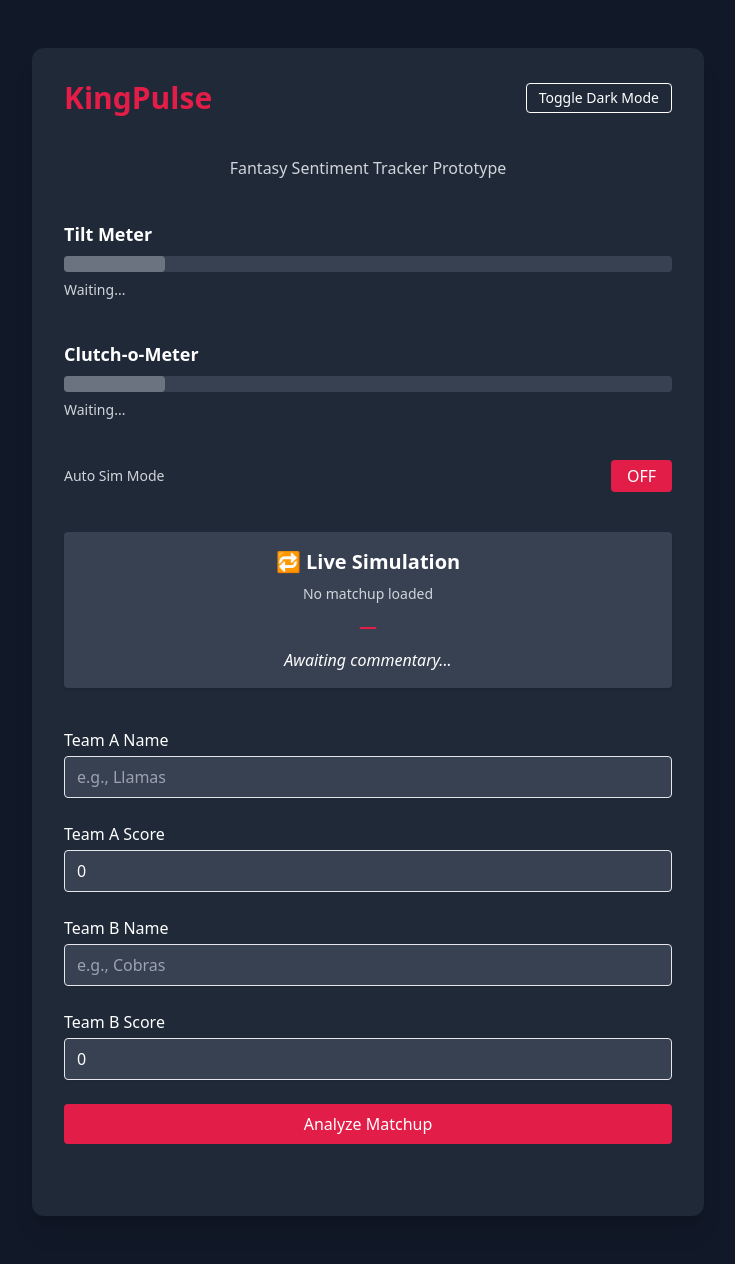
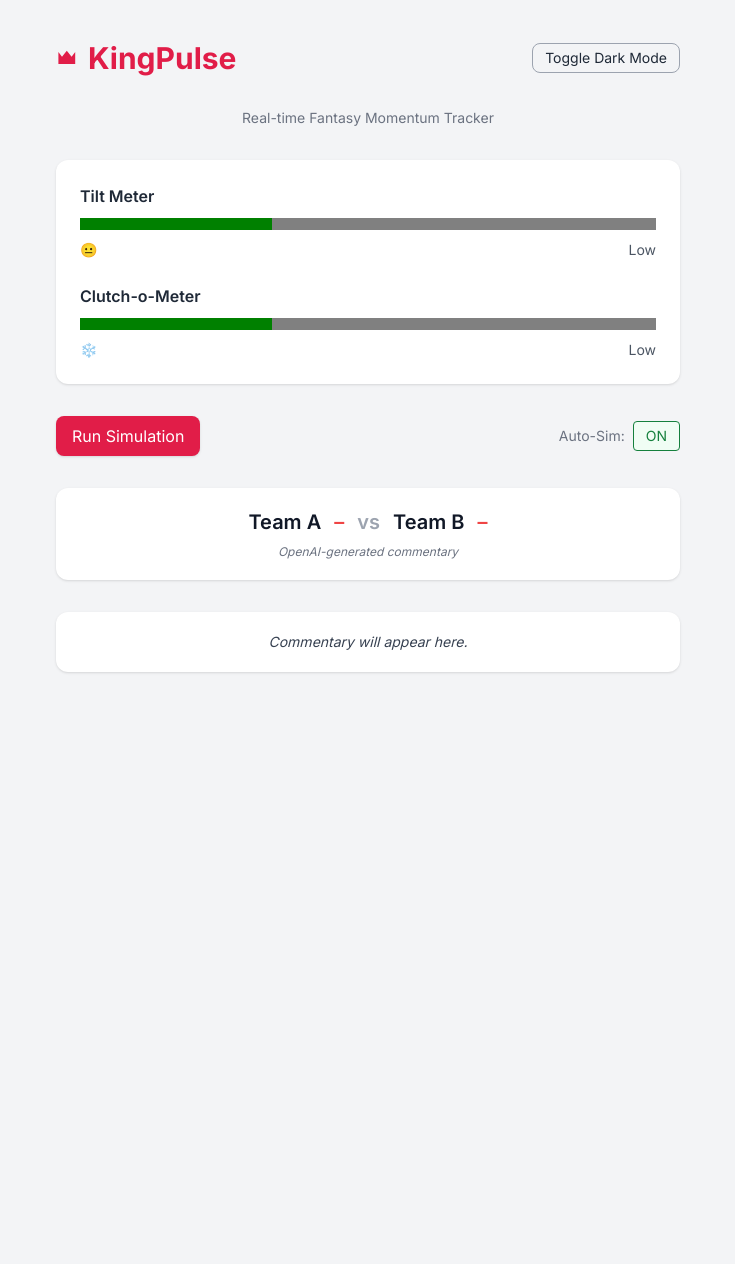
Before and after one commit to brybarrett/kingpulse, a Flask app: page / in a window 1280 px wide. Shown: the whole page, without its empty margins (272-1007 px from the left). After the commit the page ends 673 px from the top, so only its background shows below. Run offline with Flask 3, Linux system fonts and the light colour scheme; some libraries are stand-ins or nearby versions.

Commit message:
♻️ Final tweaks to KingPulse UI before presentation

```diff
--- a/app.py
+++ b/app.py
@@ -1,4 +1,4 @@
-from flask import Flask, render_template, request, jsonify
+from flask import Flask, render_template, request, jsonify, send_from_directory
 from pulse_engine import generate_commentary
 from win_simulator import calculate_win_probability, get_tilt_level
 import random
@@ -6,12 +6,17 @@ import os
 
 app = Flask(__name__)
 
-# --- Routes ---
+# --- Static File Fix ---
+@app.route('/assets/<path:filename>')
+def serve_assets(filename):
+    return send_from_directory('assets', filename)
 
+# --- Home Route ---
 @app.route('/')
 def index():
     return render_template('index.html')
 
+# --- Analyze Simulation POST Route ---
 @app.route('/analyze', methods=['POST'])
 def analyze():
     data = request.get_json()
@@ -20,23 +25,33 @@ def analyze():
     score_a = int(data.get('score_a', 0))
     score_b = int(data.get('score_b', 0))
 
+    # Win % + Tilt Logic
     a_win, b_win = calculate_win_probability(score_a, score_b)
     win_diff = abs(a_win - b_win)
     tilt = get_tilt_level(win_diff)
 
+    # Mock Clutch Logic
+    clutch_level = random.choice(["Low", "Medium", "High"])
+
+    # Commentary Generation
     commentary = generate_commentary(team_a, team_b, score_a, score_b, a_win, b_win, tilt)
 
+    # MUST include raw data back to frontend
     result = {
+        "team_a": team_a,
+        "team_b": team_b,
+        "score_a": score_a,
+        "score_b": score_b,
         "team_a_win_pct": a_win,
         "team_b_win_pct": b_win,
         "tilt_level": tilt,
+        "clutch_level": clutch_level,
         "commentary": commentary
     }
 
     return jsonify(result)
 
-# --- Run Server ---
-
+# --- Run Local Server ---
 if __name__ == '__main__':
     port = int(os.environ.get("PORT", 5000))
     app.run(host='0.0.0.0', port=port)
--- /dev/null
+++ b/static/js/sim_engine.js
@@ -0,0 +1,122 @@
+document.addEventListener('DOMContentLoaded', () => {
+  let simInterval = null;
+
+  const toggleButton = document.getElementById('autoToggle');
+  const simButton = document.getElementById('startSimButton');
+  const tiltBar = document.getElementById('tiltBar');
+  const clutchBar = document.getElementById('clutchBar');
+  const tiltLabel = document.getElementById('tiltLabel');
+  const clutchLabel = document.getElementById('clutchLabel');
+  const commentaryBox = document.getElementById('commentaryBox');
+  const dangerBanner = document.getElementById('dangerBanner');
+
+  // Fallback: If no span structure exists for matchups
+  const teamA = document.getElementById('teamA') || document.createElement('span');
+  const teamB = document.getElementById('teamB') || document.createElement('span');
+  const teamAScore = document.getElementById('teamAScore') || document.createElement('span');
+  const teamBScore = document.getElementById('teamBScore') || document.createElement('span');
+
+  let eventData = [];
+
+  async function loadEvents() {
+    try {
+      const res = await fetch('/assets/events.json');
+      eventData = await res.json();
+      console.log("[📦] Events loaded:", eventData.length);
+    } catch (err) {
+      console.error("[❌] Failed to load events.json:", err);
+    }
+  }
+
+  function getRandomEvent() {
+    const index = Math.floor(Math.random() * eventData.length);
+    return eventData[index];
+  }
+
+  async function simulate() {
+    if (eventData.length === 0) {
+      console.warn("[⚠️] No events to simulate.");
+      return;
+    }
+
+    const event = getRandomEvent();
+
+    try {
+      const res = await fetch('/analyze', {
+        method: 'POST',
+        headers: { 'Content-Type': 'application/json' },
+        body: JSON.stringify(event)
+      });
+
+      const result = await res.json();
+
+      // Update meters
+      tiltLabel.textContent = result.tilt_level;
+      clutchLabel.textContent = result.clutch_level;
+
+      const tiltIndex = ["Low", "Medium", "High"].indexOf(result.tilt_level);
+      const clutchIndex = ["Low", "Medium", "High"].indexOf(result.clutch_level);
+      tiltBar.value = tiltIndex >= 0 ? tiltIndex + 1 : 0;
+      clutchBar.value = clutchIndex >= 0 ? clutchIndex + 1 : 0;
+
+      // Danger banner
+      if (result.tilt_level === "High") {
+        dangerBanner.classList.remove("hidden");
+        dangerBanner.classList.add("flex");
+      } else {
+        dangerBanner.classList.add("hidden");
+        dangerBanner.classList.remove("flex");
+      }
+
+      // Matchup display fallback (if needed)
+      const matchupDisplay = document.getElementById('matchupDisplay');
+      if (matchupDisplay) {
+        matchupDisplay.innerHTML = `
+          <span class="font-semibold text-gray-800 dark:text-gray-100" id="teamA">${event.team_a}</span>
+          <span class="text-gray-600 dark:text-gray-300" id="teamAScore">(${event.score_a})</span>
+          <span class="text-gray-500 mx-2">vs</span>
+          <span class="font-semibold text-gray-800 dark:text-gray-100" id="teamB">${event.team_b}</span>
+          <span class="text-gray-600 dark:text-gray-300" id="teamBScore">(${event.score_b})</span>
+        `;
+      }
+
+      // Commentary
+      commentaryBox.textContent = result.commentary;
+
+      console.log("[🎯] Simulated:", event.team_a, "vs", event.team_b);
+
+    } catch (err) {
+      console.error("[💥] Simulation error:", err);
+    }
+  }
+
+  // Manual Sim
+  simButton.addEventListener('click', simulate);
+
+  // Auto Sim Toggle
+  toggleButton.addEventListener('click', () => {
+    const isOn = toggleButton.textContent === "ON";
+
+    if (isOn) {
+      toggleButton.textContent = "OFF";
+      toggleButton.classList.remove('text-green-700', 'border-green-700', 'bg-green-50');
+      toggleButton.classList.add('text-gray-600', 'border-gray-400');
+      clearInterval(simInterval);
+    } else {
+      toggleButton.textContent = "ON";
+      toggleButton.classList.remove('text-gray-600', 'border-gray-400');
+      toggleButton.classList.add('text-green-700', 'border-green-700', 'bg-green-50');
+      simInterval = setInterval(simulate, 4000);
+    }
+  });
+
+  // Theme toggle fallback
+  const themeToggle = document.getElementById("themeToggle");
+  if (themeToggle) {
+    themeToggle.addEventListener("click", () => {
+      document.documentElement.classList.toggle("dark");
+    });
+  }
+
+  loadEvents();
+});
--- a/static/js/state_manager.js
+++ b/static/js/state_manager.js
@@ -5,6 +5,7 @@ document.addEventListener("DOMContentLoaded", () => {
   const resultBox = document.getElementById("results");
   const commentaryBox = document.getElementById("commentary");
   const banner = document.getElementById("dangerBanner");
+  const simCommentary = document.getElementById("simCommentary");
 
   form.addEventListener("submit", async (e) => {
     e.preventDefault();
@@ -32,10 +33,7 @@ document.addEventListener("DOMContentLoaded", () => {
 
       const data = await response.json();
 
-      // Update commentary
-      commentaryBox.textContent = data.commentary;
-
-      // Update results
+      // Update result box
       resultBox.innerHTML = `
         <p><strong>${teamA}:</strong> ${data.team_a_win_pct}%</p>
         <p><strong>${teamB}:</strong> ${data.team_b_win_pct}%</p>
@@ -43,11 +41,14 @@ document.addEventListener("DOMContentLoaded", () => {
         <p><strong>Clutch Rating:</strong> ${data.clutch_level}</p>
       `;
 
+      // Update live commentary section
+      commentaryBox.textContent = data.commentary;
+
       // Update meters
       updateTiltMeter(data.tilt_level);
       updateClutchMeter(data.clutch_level);
 
-      // Trigger danger banner for high tilt
+      // Update danger banner visibility
       if (data.tilt_level === "High") {
         banner.classList.remove("hidden");
         banner.classList.add("flex");
@@ -55,7 +56,6 @@ document.addEventListener("DOMContentLoaded", () => {
         banner.classList.add("hidden");
         banner.classList.remove("flex");
       }
-
     } catch (error) {
       console.error("Analysis error:", error);
       resultBox.innerHTML = `<p style="color: red;">Something went wrong. Try again.</p>`;
--- a/templates/index.html
+++ b/templates/index.html
@@ -1,9 +1,25 @@
 <!DOCTYPE html>
-<html lang="en" class="dark">
+<html lang="en">
 <head>
   <meta charset="UTF-8" />
   <meta name="viewport" content="width=device-width, initial-scale=1.0"/>
   <title>KingPulse – Fantasy Sentiment Engine</title>
+
+  <!-- Instant Dark Mode (prevents FOUC) -->
+  <script>
+    (function () {
+      try {
+        const theme = localStorage.getItem('theme');
+        if (theme === 'dark') {
+          document.documentElement.classList.add('dark');
+        } else {
+          document.documentElement.classList.remove('dark');
+        }
+      } catch (e) {}
+    })();
+  </script>
+
+  <!-- Tailwind -->
   <script src="https://cdn.tailwindcss.com"></script>
   <script>
     tailwind.config = {
@@ -12,167 +28,109 @@
         extend: {
           colors: {
             primary: '#e11d48',
-            surface: '#ffffff',
+            surface: '#1f2937',
             neutral: '#f3f4f6',
-            pulseLow: '#4ade80',
-            pulseMedium: '#facc15',
-            pulseHigh: '#ef4444',
-            clutchLow: '#9ca3af',
-            clutchMedium: '#60a5fa',
-            clutchHigh: '#22c55e'
+          },
+          fontFamily: {
+            sans: ['Inter', 'sans-serif']
           }
         }
       }
-    }
+    };
   </script>
+
+  <!-- Font -->
+  <link href="https://fonts.googleapis.com/css2?family=Inter:wght@400;600;700&display=swap" rel="stylesheet">
 </head>
-<body class="bg-neutral text-gray-900 dark:text-white dark:bg-gray-900 font-sans min-h-screen py-12 px-4 transition-all">
-  <div class="max-w-2xl mx-auto bg-surface dark:bg-gray-800 shadow-xl rounded-xl p-8 space-y-10">
+<body class="bg-neutral text-gray-800 font-sans transition-colors duration-300">
+
+<!-- APP SHELL -->
+<div class="max-w-2xl mx-auto py-10 px-6 space-y-8">
+
+  <!-- HEADER with Crown -->
   <div class="flex justify-between items-center">
-      <h1 class="text-3xl font-bold text-primary">KingPulse</h1>
-      <button id="themeToggle" class="text-sm border px-3 py-1 rounded text-gray-700 dark:text-white dark:border-white border-gray-700 hover:bg-gray-200 dark:hover:bg-gray-700 transition">
+    <h1 class="text-3xl font-bold text-primary flex items-center gap-2">
+      <!-- Crown Icon -->
+      <svg xmlns="http://www.w3.org/2000/svg" class="w-6 h-6" fill="currentColor" viewBox="0 0 20 20">
+        <path d="M2 5l3 4 4-5 4 5 3-4v10H2V5z"/>
+      </svg>
+      KingPulse
+    </h1>
+    <button id="themeToggle" class="text-sm px-3 py-1 border rounded-lg border-gray-400 hover:bg-gray-100 dark:hover:bg-gray-800">
       Toggle Dark Mode
     </button>
   </div>
-    <p class="text-center text-gray-700 dark:text-gray-300">Fantasy Sentiment Tracker Prototype</p>
 
-    <!-- Danger Alert Banner -->
-    <div id="dangerBanner" class="hidden items-center justify-between bg-red-600 text-white font-bold px-4 py-3 rounded shadow-lg mb-6">
-      <span>Warning: User at risk of full emotional breakdown!</span>
+  <p class="text-sm text-gray-500 dark:text-gray-400 text-center">Real-time Fantasy Momentum Tracker</p>
+
+  <!-- METERS -->
+  <div class="bg-white dark:bg-surface p-6 rounded-xl shadow space-y-6">
+    <div>
+      <h2 class="font-semibold mb-1">Tilt Meter</h2>
+      <progress id="tiltBar" max="3" value="1" class="w-full h-3 rounded-full bg-gray-300 dark:bg-gray-700"></progress>
+      <div class="flex justify-between items-center mt-1 text-sm">
+        <span id="tiltEmoji">😐</span>
+        <span id="tiltLabel" class="text-gray-600 dark:text-gray-300">Low</span>
       </div>
-
-    <!-- Tilt Meter -->
+    </div>
     <div>
-      <h2 class="text-lg font-semibold mb-2">Tilt Meter</h2>
-      <div class="w-full bg-gray-200 dark:bg-gray-700 rounded h-4 mb-2">
-        <div id="tiltVisual" class="h-4 rounded transition-all duration-500 bg-gray-500 w-1/6"></div>
+      <h2 class="font-semibold mb-1">Clutch-o-Meter</h2>
+      <progress id="clutchBar" max="3" value="1" class="w-full h-3 rounded-full bg-gray-300 dark:bg-gray-700"></progress>
+      <div class="flex justify-between items-center mt-1 text-sm">
+        <span id="clutchEmoji">❄️</span>
+        <span id="clutchLabel" class="text-gray-600 dark:text-gray-300">Low</span>
       </div>
-      <div class="flex justify-between text-sm text-gray-600 dark:text-gray-300">
-        <span id="tiltLabel">Waiting...</span>
-        <span id="tiltIcon"></span>
     </div>
   </div>
 
-    <!-- Clutch Meter -->
-    <div>
-      <h2 class="text-lg font-semibold mb-2">Clutch-o-Meter</h2>
-      <div class="w-full bg-gray-200 dark:bg-gray-700 rounded h-4 mb-2">
-        <div id="clutchVisual" class="h-4 rounded transition-all duration-500 bg-gray-500 w-1/6"></div>
-      </div>
-      <div class="flex justify-between text-sm text-gray-600 dark:text-gray-300">
-        <span id="clutchLabel">Waiting...</span>
-        <span id="clutchIcon"></span>
+  <!-- CONTROLS -->
+  <div class="flex items-center justify-between">
+    <button id="startSimButton" class="bg-primary hover:bg-rose-700 text-white px-4 py-2 rounded-lg shadow">Run Simulation</button>
+    <div class="flex items-center space-x-2">
+      <span class="text-sm text-gray-500 dark:text-gray-300">Auto-Sim:</span>
+      <button id="autoToggle" class="text-green-700 border border-green-700 bg-green-50 px-3 py-1 text-sm font-medium rounded">
+        ON
+      </button>
     </div>
   </div>
 
-    <!-- Simulation Toggle -->
-    <div class="flex items-center justify-between">
-      <label class="text-sm font-medium text-gray-700 dark:text-gray-300">Auto Sim Mode</label>
-      <button id="autoSimToggle" class="px-4 py-1 bg-primary text-white rounded hover:bg-red-700 transition">
-        OFF
-      </button>
+  <!-- DANGER BANNER -->
+  <div id="dangerBanner" class="hidden flex items-center justify-center bg-red-600 text-white text-sm font-bold py-2 rounded-lg shadow">
+    TILT WARNING – You're about to throw your phone.
   </div>
 
-    <!-- Live Simulation Display -->
-    <div id="simDisplay" class="p-4 mt-6 bg-gray-100 dark:bg-gray-700 rounded shadow text-center space-y-2">
-      <h2 class="text-xl font-bold">🔁 Live Simulation</h2>
-      <p id="simTeams" class="text-sm text-gray-700 dark:text-gray-300">No matchup loaded</p>
-      <p id="simScores" class="text-lg font-semibold text-primary">—</p>
-      <p id="simCommentary" class="text-base italic text-gray-800 dark:text-white">Awaiting commentary...</p>
+  <!-- MATCHUP DISPLAY -->
+  <div class="bg-white dark:bg-surface p-5 rounded-xl shadow space-y-2" id="matchupDisplay">
+    <div class="text-center space-x-2 text-xl font-semibold">
+      <span id="teamA" class="text-gray-900 dark:text-white">Team A</span>
+      <span id="teamAScore" class="text-red-500">–</span>
+      <span class="text-gray-400">vs</span>
+      <span id="teamB" class="text-gray-900 dark:text-white">Team B</span>
+      <span id="teamBScore" class="text-red-500">–</span>
+    </div>
+    <p class="text-xs italic text-gray-500 dark:text-gray-400 text-center">OpenAI-generated commentary</p>
   </div>
 
-    <!-- Input Controls -->
-    <form id="matchup-form" class="space-y-6">
-      <div>
-        <label for="team-a" class="block mb-1 font-medium">Team A Name</label>
-        <input type="text" id="team-a" class="w-full px-3 py-2 border rounded shadow-sm dark:bg-gray-700 dark:text-white" placeholder="e.g., Llamas">
-      </div>
-      <div>
-        <label for="score-a" class="block mb-1 font-medium">Team A Score</label>
-        <input type="number" id="score-a" class="w-full px-3 py-2 border rounded shadow-sm dark:bg-gray-700 dark:text-white" value="0">
-      </div>
-      <div>
-        <label for="team-b" class="block mb-1 font-medium">Team B Name</label>
-        <input type="text" id="team-b" class="w-full px-3 py-2 border rounded shadow-sm dark:bg-gray-700 dark:text-white" placeholder="e.g., Cobras">
-      </div>
-      <div>
-        <label for="score-b" class="block mb-1 font-medium">Team B Score</label>
-        <input type="number" id="score-b" class="w-full px-3 py-2 border rounded shadow-sm dark:bg-gray-700 dark:text-white" value="0">
+  <!-- COMMENTARY -->
+  <div id="commentaryBox" class="bg-white dark:bg-surface p-5 rounded-xl shadow text-center text-sm text-gray-700 dark:text-gray-200 italic">
+    Commentary will appear here.
   </div>
 
-      <button type="submit" class="w-full py-2 px-4 bg-primary text-white rounded hover:bg-red-700 transition">
-        Analyze Matchup
-      </button>
-    </form>
-
-    <!-- Live Output -->
-    <div class="mt-8 space-y-4">
-      <div id="results" class="text-sm text-gray-800 dark:text-gray-200"></div>
-      <div id="commentary" class="text-lg italic font-semibold text-primary dark:text-white"></div>
-    </div>
 </div>
 
-  <!-- Scripts -->
-  <script src="{{ url_for('static', filename='js/tilt_meter.js') }}"></script>
-  <script src="{{ url_for('static', filename='js/clutch_meter.js') }}"></script>
-  <script src="{{ url_for('static', filename='js/danger_alerts.js') }}"></script>
-  <script src="{{ url_for('static', filename='js/state_manager.js') }}"></script>
+<!-- SCRIPTS -->
+<script src="/static/js/tilt_meter.js"></script>
+<script src="/static/js/clutch_meter.js"></script>
+<script src="/static/js/sim_engine.js"></script>
 
+<!-- DARK MODE TOGGLE -->
 <script>
-    const toggleBtn = document.getElementById('themeToggle');
-    toggleBtn.addEventListener('click', () => {
-      document.documentElement.classList.toggle('dark');
-    });
-
-    let simActive = false;
-    const simButton = document.getElementById('autoSimToggle');
-    simButton.addEventListener('click', () => {
-      simActive = !simActive;
-      simButton.textContent = simActive ? 'ON' : 'OFF';
-    });
-
-    // Inject dynamic simulation from events.json
-    async function fetchEvents() {
-      const res = await fetch("static/assets/events.json");
-      const json = await res.json();
-      return json;
-    }
-
-    fetchEvents().then(events => {
-      let currentIndex = 0;
-      setInterval(() => {
-        if (!simActive) return;
-
-        const match = events[currentIndex % events.length];
-        currentIndex++;
-
-        const { team_a, team_b, score_a, score_b } = match;
-
-        document.getElementById("simTeams").textContent = `${team_a} vs ${team_b}`;
-        document.getElementById("simScores").textContent = `${score_a} - ${score_b}`;
-
-        fetch("/analyze", {
-          method: "POST",
-          headers: { "Content-Type": "application/json" },
-          body: JSON.stringify(match)
-        })
-        .then(res => res.json())
-        .then(data => {
-          document.getElementById("simCommentary").textContent = data.commentary;
-          updateTiltMeter(data.tilt_level);
-          updateClutchMeter(data.tilt_level);
-
-          const banner = document.getElementById('dangerBanner');
-          if (data.tilt_level === 'High') {
-            banner.classList.remove('hidden');
-            banner.classList.add('flex');
-          } else {
-            banner.classList.add('hidden');
-            banner.classList.remove('flex');
-          }
-        });
-      }, 4500);
+  const themeToggle = document.getElementById('themeToggle');
+  themeToggle.addEventListener('click', () => {
+    const isDark = document.documentElement.classList.toggle('dark');
+    localStorage.setItem('theme', isDark ? 'dark' : 'light');
   });
 </script>
+
 </body>
 </html>
```
Also changed, not shown: pulse_engine.py (+68 -8 lines). Lines whose indentation alone changed are shown as unchanged.
